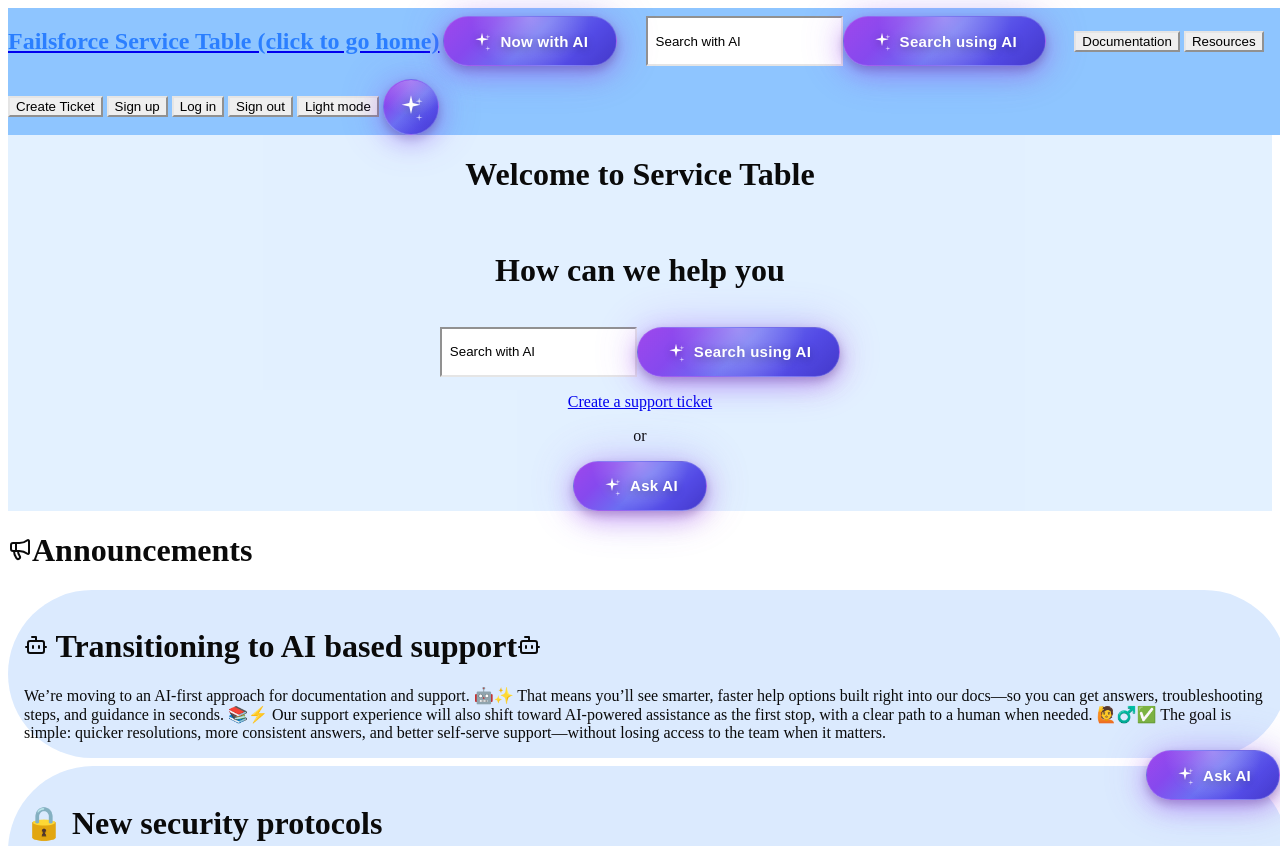
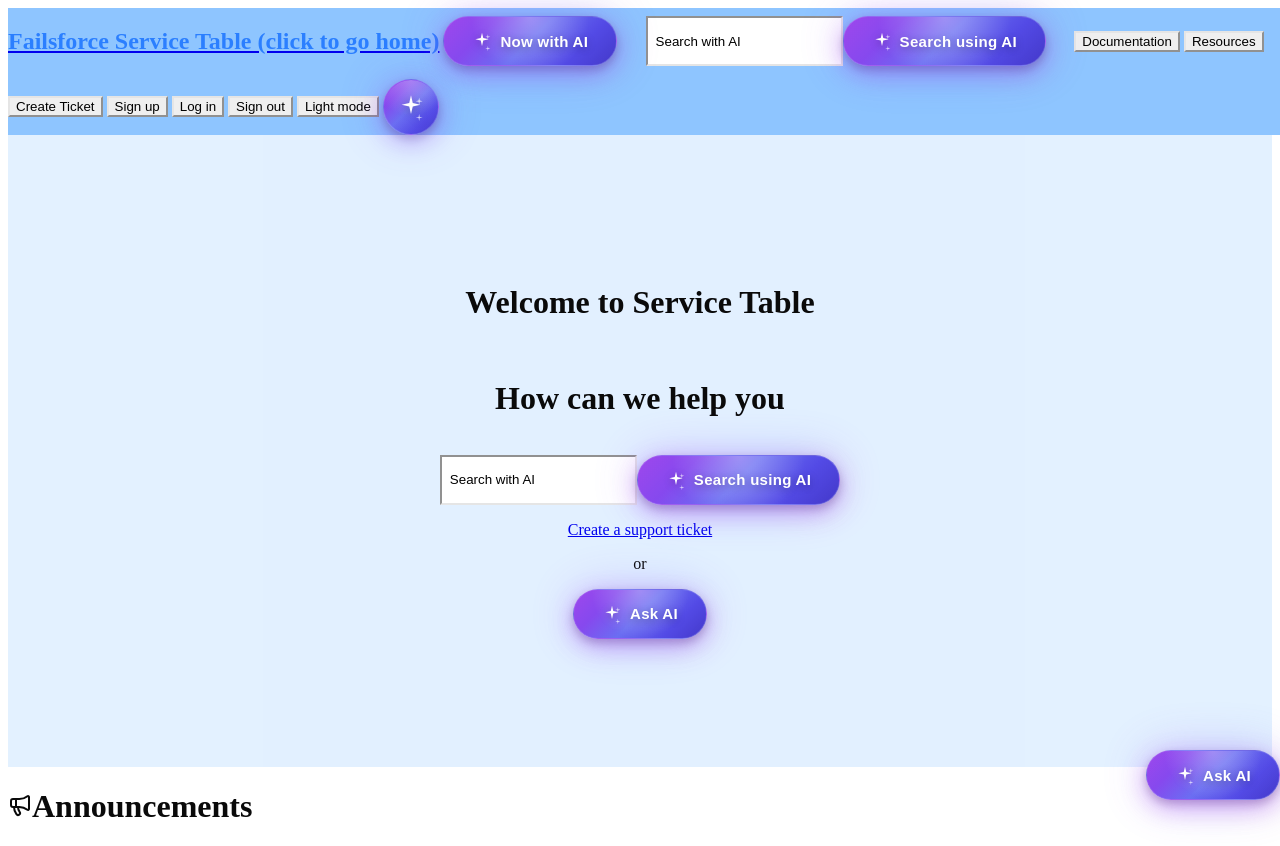
Before and after one commit to ingoau/service-table, a Next.js app: page / in a window 1280 px wide. Shown: the top 846 px of the page. Built offline with nearby package versions, Linux system fonts and the light colour scheme.

Commit message:
add padding

```diff
--- a/app/page.tsx
+++ b/app/page.tsx
@@ -12,7 +12,7 @@ export default function Home() {
       animate={{ y: 0, scale: 1 }}
       transition={{ duration: 2, ease: "linear" }}
     >
-      <div className="w-full flex flex-col gap-4 items-center relative z-10 bg-blue-300/25">
+      <div className="w-full flex flex-col gap-4 items-center relative z-10 bg-blue-300/25 p-32">
         <h1>Welcome to Service Table</h1>
         <h1>How can we help you</h1>
         <SearchBox />
```
